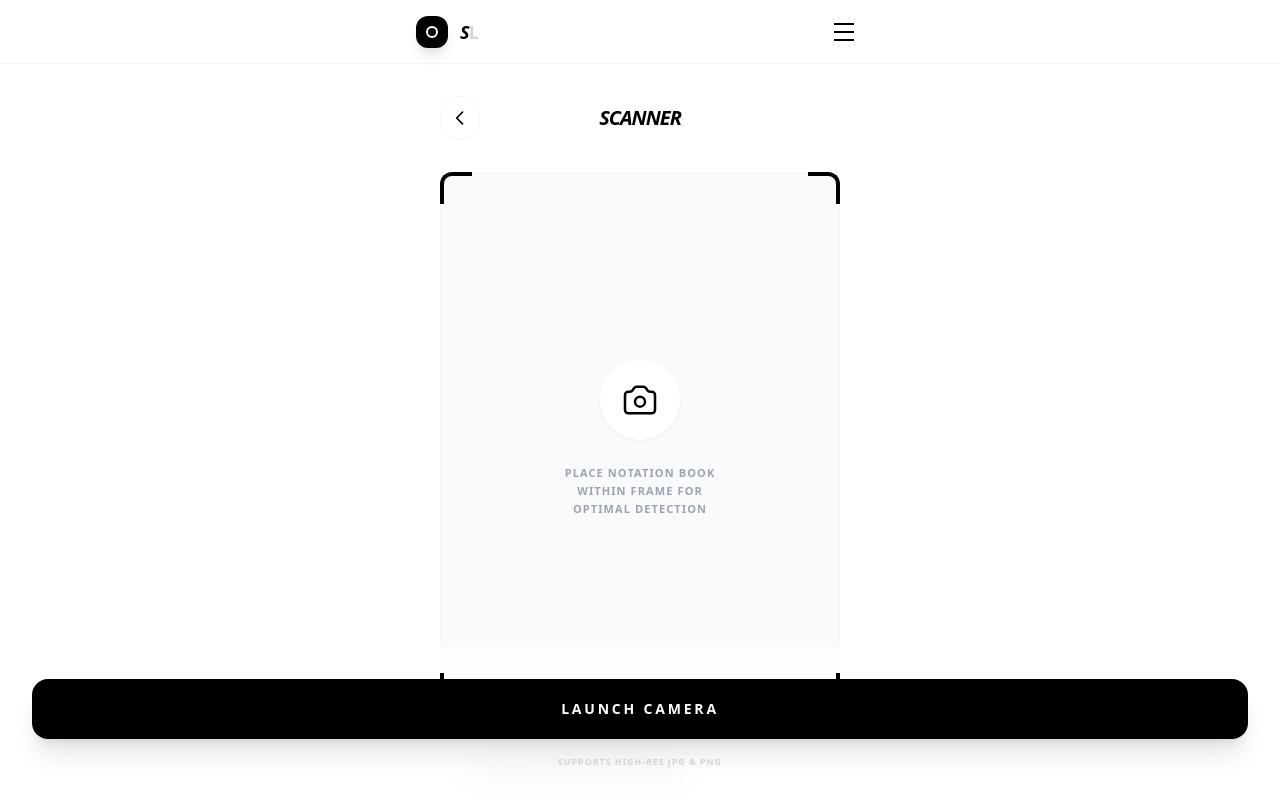
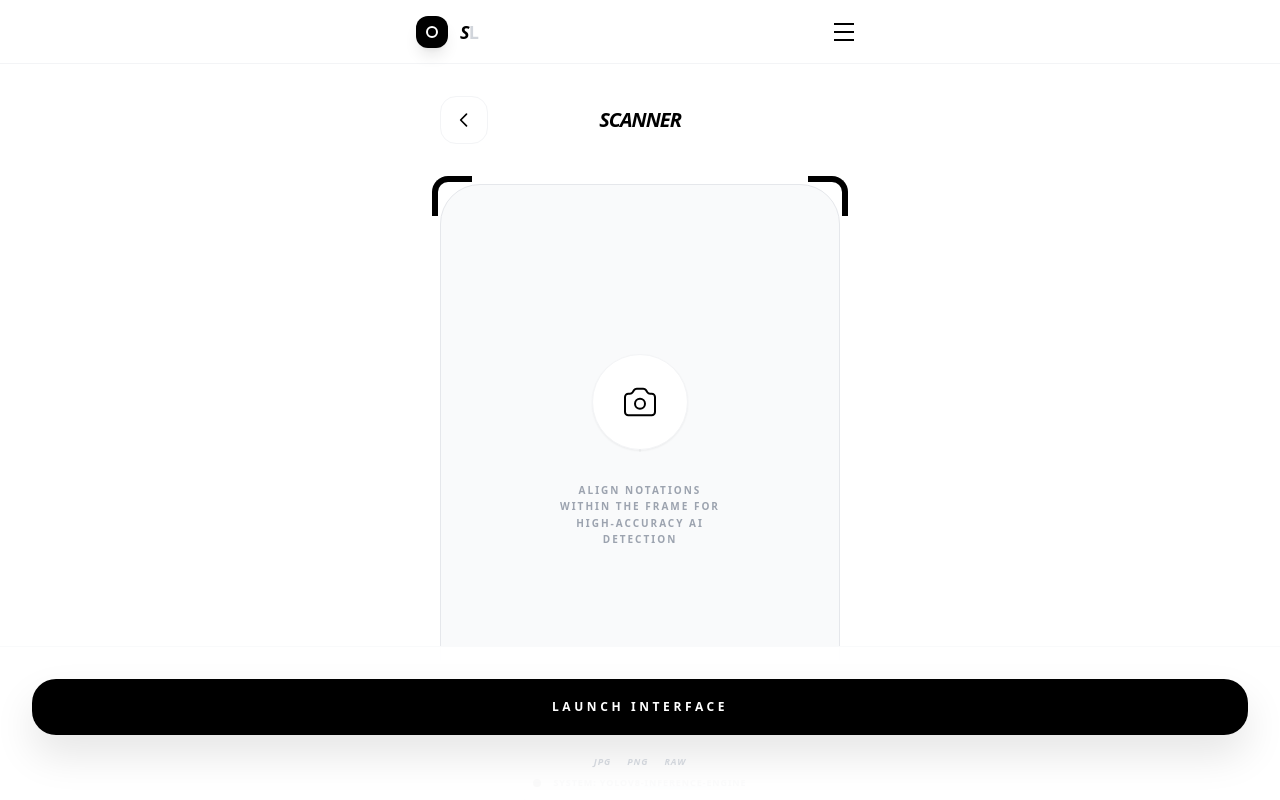
Before and after one commit to Kaifkhurshid7/swaralipi-Ai, a React (Vite) app in the folder frontend/: page /scan in a window 1280 px wide. Built offline with nearby package versions, Linux system fonts and the light colour scheme.

Commit message:
introduce Scan page for image upload, processing, and result navigation with a loading animation.

```diff
--- a/frontend/src/pages/Scan.tsx
+++ b/frontend/src/pages/Scan.tsx
@@ -28,17 +28,17 @@ const Scan: React.FC = () => {
       <div className="min-h-screen bg-white">
         <Navbar />
         <div className="flex flex-col items-center justify-center h-[80vh] px-8 text-center">
-          <div className="relative w-24 h-24 mb-8">
+          <div className="relative w-24 h-24 mb-10">
             {/* Minimalist Scanner Animation */}
-            <div className="absolute inset-0 border-2 border-gray-100 rounded-2xl"></div>
-            <div className="absolute top-0 left-0 right-0 h-0.5 bg-black animate-scan-line"></div>
+            <div className="absolute inset-0 border-2 border-gray-100 rounded-3xl"></div>
+            <div className="absolute top-0 left-0 right-0 h-1 bg-black rounded-full animate-scan-line shadow-[0_0_15px_rgba(0,0,0,0.2)]"></div>
             <div className="absolute inset-0 flex items-center justify-center">
-              <div className="w-4 h-4 bg-black rounded-full animate-pulse"></div>
+              <div className="w-3 h-3 bg-black rounded-full animate-pulse"></div>
             </div>
           </div>
-          <h2 className="text-xl font-black tracking-tighter italic mb-2 uppercase">Analyzing</h2>
-          <p className="text-gray-400 text-[11px] font-bold uppercase tracking-[0.2em]">
-            Detecting Swaras • Mapping Sequence
+          <h2 className="text-2xl font-black tracking-tighter italic mb-2 uppercase">Analyzing</h2>
+          <p className="text-gray-400 text-[10px] font-black uppercase tracking-[0.3em] leading-relaxed">
+            Neural Network Processing<br />Detecting Swara Nodes
           </p>
         </div>
       </div>
@@ -46,43 +46,50 @@ const Scan: React.FC = () => {
   }
 
   return (
-    <div className="min-h-screen bg-white text-black font-sans">
+    <div className="min-h-screen bg-white text-black font-sans selection:bg-black selection:text-white">
       <Navbar />
 
       <main className="max-w-md mx-auto px-6 pt-8 pb-32">
-        <header className="flex items-center justify-between mb-8">
+        {/* Header Control */}
+        <header className="flex items-center justify-between mb-10">
           <button
             onClick={() => navigate(-1)}
-            className="w-10 h-10 flex items-center justify-center rounded-full border border-gray-100 hover:bg-gray-50 transition-colors"
+            className="w-12 h-12 flex items-center justify-center rounded-2xl border border-gray-100 hover:border-black active:scale-90 transition-all"
+            aria-label="Go back"
           >
             <svg className="w-5 h-5" fill="none" stroke="currentColor" viewBox="0 0 24 24">
               <path strokeLinecap="round" strokeLinejoin="round" strokeWidth={2} d="M15 19l-7-7 7-7" />
             </svg>
           </button>
-          <h2 className="text-xl font-black tracking-tighter italic">SCANNER</h2>
-          <div className="w-10"></div>
+          <h2 className="text-xl font-black tracking-tighter italic uppercase">Scanner</h2>
+          <div className="w-12"></div>
         </header>
 
-        {/* Viewfinder Area */}
+        {/* Viewfinder Interaction Area */}
         <div
           onClick={() => fileRef.current?.click()}
-          className="relative group cursor-pointer active:scale-[0.98] transition-all"
+          className="relative group cursor-pointer active:scale-[0.99] transition-transform duration-300"
         >
-          {/* Corner Brackets for Viewfinder */}
-          <div className="absolute top-0 left-0 w-8 h-8 border-t-4 border-l-4 border-black rounded-tl-xl z-10"></div>
-          <div className="absolute top-0 right-0 w-8 h-8 border-t-4 border-r-4 border-black rounded-tr-xl z-10"></div>
-          <div className="absolute bottom-0 left-0 w-8 h-8 border-b-4 border-l-4 border-black rounded-bl-xl z-10"></div>
-          <div className="absolute bottom-0 right-0 w-8 h-8 border-b-4 border-r-4 border-black rounded-br-xl z-10"></div>
+          {/* High-Contrast Viewfinder Brackets */}
+          <div className="absolute -top-2 -left-2 w-10 h-10 border-t-[6px] border-l-[6px] border-black rounded-tl-2xl z-20"></div>
+          <div className="absolute -top-2 -right-2 w-10 h-10 border-t-[6px] border-r-[6px] border-black rounded-tr-2xl z-20"></div>
+          <div className="absolute -bottom-2 -left-2 w-10 h-10 border-b-[6px] border-l-[6px] border-black rounded-bl-2xl z-20"></div>
+          <div className="absolute -bottom-2 -right-2 w-10 h-10 border-b-[6px] border-r-[6px] border-black rounded-br-2xl z-20"></div>
 
-          <div className="w-full aspect-[3/4] bg-gray-50 rounded-2xl flex flex-col items-center justify-center overflow-hidden border border-gray-100">
-            <div className="w-20 h-20 bg-white rounded-full flex items-center justify-center shadow-sm mb-6 group-hover:scale-110 transition-transform duration-500">
+          <div className="w-full aspect-[3/4] bg-gray-50 rounded-[2.5rem] flex flex-col items-center justify-center overflow-hidden border border-gray-200 relative">
+            {/* Subtle Grid Pattern Overlay */}
+            <div className="absolute inset-0 opacity-[0.03] pointer-events-none"
+              style={{ backgroundImage: 'radial-gradient(#000 1px, transparent 1px)', size: '20px 20px' }}></div>
+
+            <div className="w-24 h-24 bg-white rounded-full flex items-center justify-center shadow-sm mb-8 group-hover:scale-110 transition-transform duration-500 border border-gray-100">
               <svg className="w-10 h-10 text-black" fill="none" stroke="currentColor" viewBox="0 0 24 24">
-                <path strokeLinecap="round" strokeLinejoin="round" strokeWidth={1.5} d="M3 9a2 2 0 012-2h.93a2 2 0 001.664-.89l.812-1.22A2 2 0 0110.07 4h3.86a2 2 0 011.664.89l.812 1.22A2 2 0 0018.07 7H19a2 2 0 012 2v9a2 2 0 01-2 2H5a2 2 0 01-2-2V9z" />
-                <circle cx="12" cy="13" r="3" strokeWidth={1.5} />
+                <path strokeLinecap="round" strokeLinejoin="round" strokeWidth={1.2} d="M3 9a2 2 0 012-2h.93a2 2 0 001.664-.89l.812-1.22A2 2 0 0110.07 4h3.86a2 2 0 011.664.89l.812 1.22A2 2 0 0018.07 7H19a2 2 0 012 2v9a2 2 0 01-2 2H5a2 2 0 01-2-2V9z" />
+                <circle cx="12" cy="13" r="3" strokeWidth={1.2} />
               </svg>
             </div>
-            <p className="text-[11px] font-black uppercase tracking-widest text-gray-400 max-w-[200px] text-center leading-relaxed px-4">
-              Place notation book within frame for optimal detection
+
+            <p className="text-[10px] font-black uppercase tracking-[0.2em] text-gray-400 max-w-[220px] text-center leading-relaxed px-6">
+              Align notations within the frame for high-accuracy AI detection
             </p>
           </div>
 
@@ -96,35 +103,39 @@ const Scan: React.FC = () => {
           />
         </div>
 
-        {/* Guidance Section */}
-        <div className="mt-10 space-y-4">
-          <div className="flex items-center gap-4 p-4 rounded-xl border border-gray-50 bg-gray-50/50">
-            <div className="w-2 h-2 bg-green-500 rounded-full animate-pulse"></div>
-            <p className="text-xs font-bold text-gray-600 tracking-tight">AI Engine Ready: YOLOv8 Inference</p>
+        {/* Engine Status Tag */}
+        <div className="mt-12 flex justify-center">
+          <div className="inline-flex items-center gap-3 px-5 py-2.5 rounded-full border border-gray-100 bg-gray-50/50 shadow-sm">
+            <div className="w-2 h-2 bg-black rounded-full animate-pulse"></div>
+            <p className="text-[9px] font-black uppercase tracking-widest text-gray-500">System: YOLOv8-Inference-Engine</p>
           </div>
         </div>
 
-        {/* Footer Action */}
-        <div className="fixed bottom-0 left-0 right-0 p-8 bg-white/80 backdrop-blur-md">
+        {/* Primary Action Footer */}
+        <div className="fixed bottom-0 left-0 right-0 p-8 bg-white/90 backdrop-blur-xl border-t border-gray-50">
           <button
             onClick={() => fileRef.current?.click()}
-            className="w-full bg-black text-white py-5 rounded-2xl font-black text-sm uppercase tracking-[0.2em] shadow-xl active:scale-[0.98] transition-all"
+            className="w-full bg-black text-white py-5 rounded-[1.5rem] font-black text-xs uppercase tracking-[0.3em] shadow-[0_20px_40px_rgba(0,0,0,0.1)] active:scale-95 transition-all"
           >
-            Launch Camera
+            Launch Interface
           </button>
-          <p className="text-center mt-4 text-[9px] font-bold text-gray-300 uppercase tracking-widest">
-            Supports High-Res JPG & PNG
-          </p>
+          <div className="flex justify-center gap-4 mt-5">
+            <span className="text-[9px] font-bold text-gray-300 uppercase tracking-widest italic">JPG</span>
+            <span className="text-[9px] font-bold text-gray-300 uppercase tracking-widest italic">PNG</span>
+            <span className="text-[9px] font-bold text-gray-300 uppercase tracking-widest italic">RAW</span>
+          </div>
         </div>
       </main>
 
       <style>{`
         @keyframes scan-line {
-          0% { top: 0% }
-          100% { top: 100% }
+          0% { top: 0%; opacity: 0; }
+          10% { opacity: 1; }
+          90% { opacity: 1; }
+          100% { top: 100%; opacity: 0; }
         }
         .animate-scan-line {
-          animation: scan-line 2s linear infinite;
+          animation: scan-line 3s cubic-bezier(0.4, 0, 0.2, 1) infinite;
         }
       `}</style>
     </div>
```
